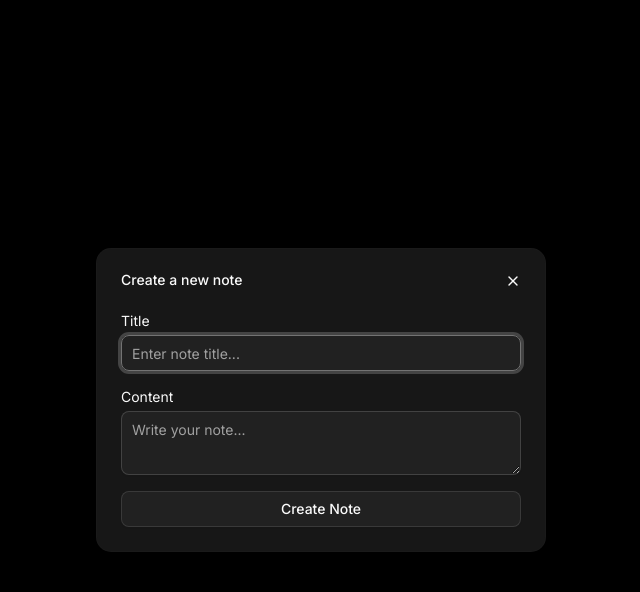
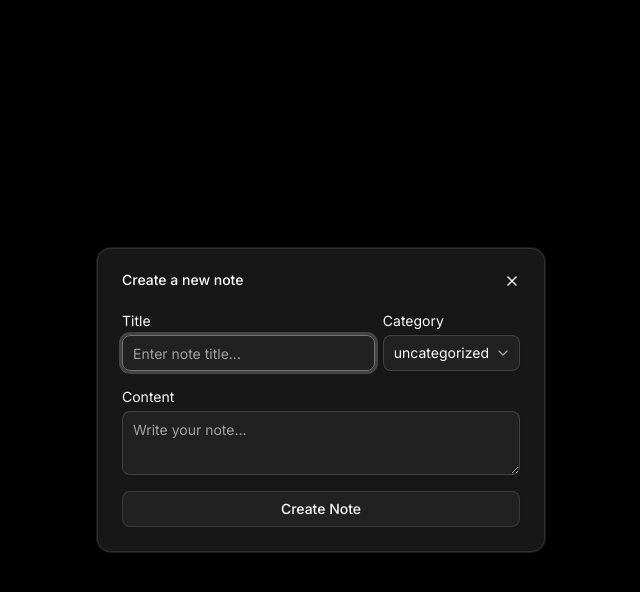
Before and after one commit to DenisDK/Zustand-mini-task, a Next.js app: page / in a window 1280 px wide. Both pictures are taken after typing "Sample" into the empty fields and a click on the button "+ New Note". Shown: the top 592 px of the page, without its empty margins (319-959 px from the left). Built offline with nearby package versions, Linux system fonts and the light colour scheme.

Commit message:
change category

```diff
--- a/modules/notes/components/CreateNoteDialog.tsx
+++ b/modules/notes/components/CreateNoteDialog.tsx
@@ -11,7 +11,17 @@ import { Input } from "@/components/ui/input";
 import { Textarea } from "@/components/ui/textarea";
 import { Button } from "@/components/ui/button";
 import { useNotesStore } from "../store/notes.store";
-import type { Note } from "../types/notes.types";
+import type { Note, NoteCategory } from "../types/notes.types";
+import {
+  Select,
+  SelectContent,
+  SelectGroup,
+  SelectItem,
+  SelectLabel,
+  SelectTrigger,
+  SelectValue,
+} from "@/components/ui/select";
+import { filterItems } from "./NoteFilter";
 
 type CreateNoteDialogProps = {
   open: boolean;
@@ -26,6 +36,10 @@ const CreateNoteDialog = ({
 }: CreateNoteDialogProps) => {
   const [title, setTitle] = useState(note?.title ?? "");
   const [content, setContent] = useState(note?.content ?? "");
+
+  const [category, setCategory] = useState<NoteCategory>(
+    note?.category ?? "uncategorized",
+  );
 
   const addNote = useNotesStore((state) => state.addNote);
   const updateNote = useNotesStore((state) => state.updateNote);
@@ -55,13 +69,14 @@ const CreateNoteDialog = ({
 
   return (
     <Dialog open={open} onOpenChange={onOpenChange}>
-      <DialogContent>
+      <DialogContent className={"border"}>
         <DialogHeader>
           <DialogTitle>{note ? "Edit note" : "Create a new note"}</DialogTitle>
         </DialogHeader>
 
         <div className="space-y-4">
-          <div className="space-y-2">
+          <div className="flex items-center gap-2">
+            <div className="flex-1">
               <label htmlFor="note-title">Title</label>
               <Input
                 id="note-title"
@@ -70,6 +85,40 @@ const CreateNoteDialog = ({
                 value={title}
                 onChange={(event) => setTitle(event.target.value)}
               />
+            </div>
+
+            <div className="">
+              <label htmlFor="category">Category</label>
+              <Select
+                value={category}
+                id="category"
+                onValueChange={(newValue) => {
+                  if (newValue !== null) {
+                    setCategory(newValue as NoteCategory);
+                  }
+                }}
+              >
+                <SelectTrigger className="mt-1">
+                  <SelectValue placeholder="Filter notes" />
+                </SelectTrigger>
+
+                <SelectContent>
+                  <SelectGroup>
+                    <SelectLabel>Category</SelectLabel>
+                    {filterItems
+                      .filter(
+                        (item) =>
+                          item.value !== "all" && item.value !== "pinned",
+                      )
+                      .map((item) => (
+                        <SelectItem key={item.value} value={item.value}>
+                          {item.label}
+                        </SelectItem>
+                      ))}
+                  </SelectGroup>
+                </SelectContent>
+              </Select>
+            </div>
           </div>
 
           <div className="space-y-2">
--- a/modules/notes/components/NoteFilter.tsx
+++ b/modules/notes/components/NoteFilter.tsx
@@ -16,7 +16,7 @@ type NoteFilterProps = {
   onChange: (value: NoteFilterValue) => void;
 };
 
-const filterItems = [
+export const filterItems = [
   { label: "All", value: "all" },
   { label: "Pinned", value: "pinned" },
   { label: "Work", value: "work" },
```
Lines whose indentation alone changed are shown as unchanged.
